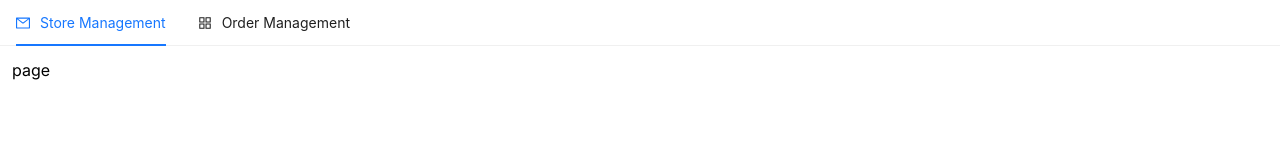
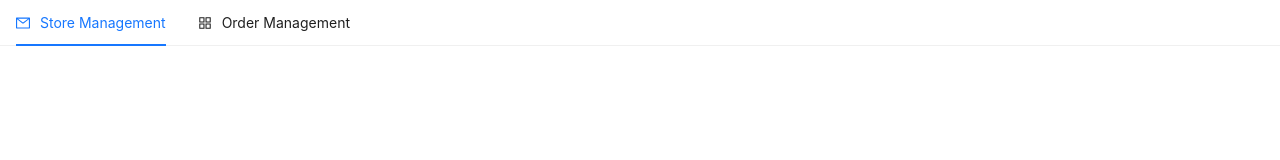
Before and after one commit to strayByte2022/s1mple-ecommerce, a Next.js app: page /dashboard in a window 1280 px wide. Shown: the top 160 px of the page. Built offline with nearby package versions, Linux system fonts and the light colour scheme.

Commit message:
refactor(dashboard): change styling and layout of dashboard + menu

```diff
--- a/src/app/dashboard/layout.tsx
+++ b/src/app/dashboard/layout.tsx
@@ -9,7 +9,7 @@
     return (
         <div>
             <DashboardMenu/>
-            <div className='p-3'>{children}</div>
+            <div className='flex justify-center p-4'>{children}</div>
         </div>
     )
 }
--- a/src/app/dashboard/page.tsx
+++ b/src/app/dashboard/page.tsx
@@ -2,7 +2,7 @@
 
 const page = () => {
   return (
-    <div>page</div>
+    <div className='w-full flex justify-center h-[100vh] items-center'>Welcome!</div>
   )
 }
 
```
